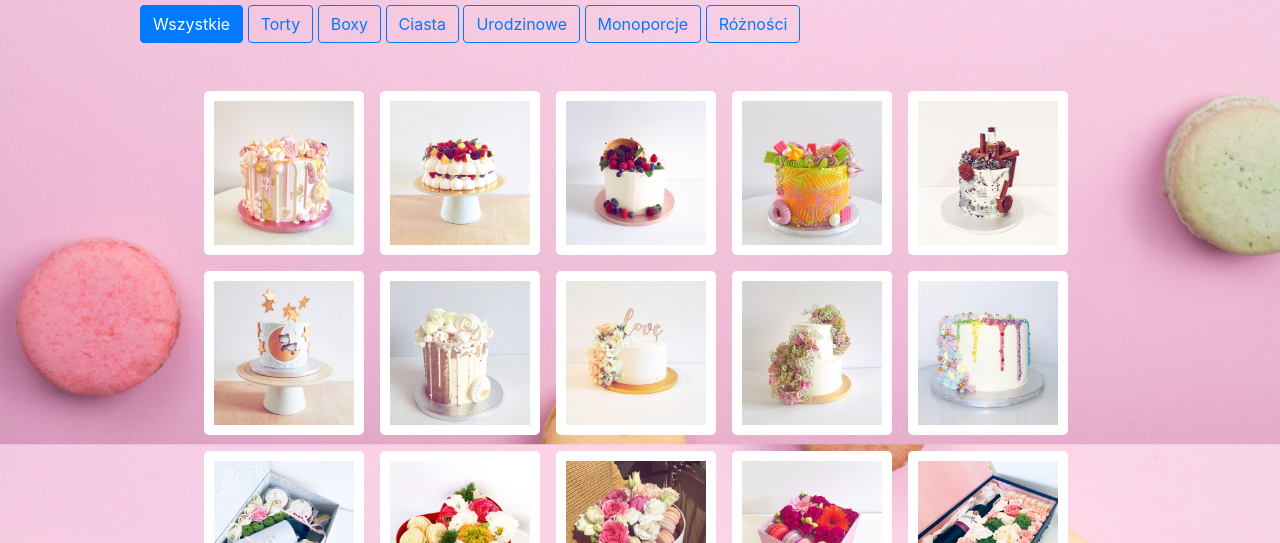
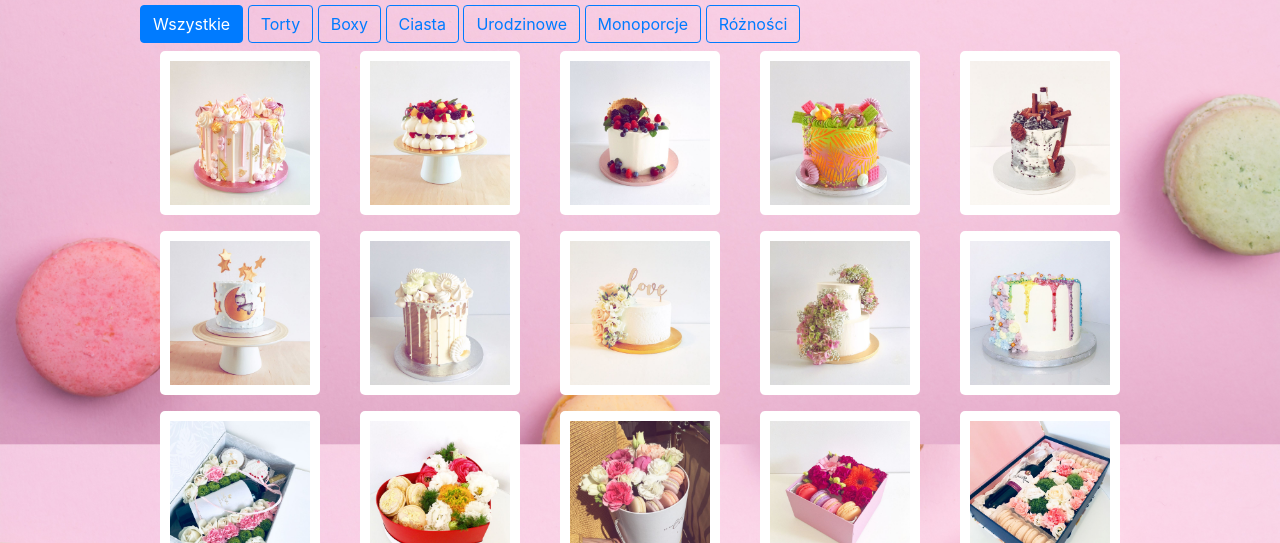
Before and after one commit to Marcin-integrator/addictive_muffin_website, a website built with webpack: page docs/index.html in a window 1280 px wide. Shown: the part 409-952 px from the top of the page. Built offline with nearby package versions, Linux system fonts and the light colour scheme.

Commit message:
gallery centered

```diff
--- a/docs/css/styles.css
+++ b/docs/css/styles.css
@@ -32,21 +32,18 @@ h1 {
 }
 
 .gallery {
-  margin: 8px;
-  padding: 2em;
-  width: fit-content;
+  display: flex;
+  flex-wrap: wrap;
+  width: auto;
 }
 
 .gallery > .column {
   padding: 8px;
 }
 
-.block {
-  padding: 0 1em 1.5em;
-}
-
 .column {
   display: grid;
+  margin: 0 auto;
   place-content: center;
   float: left;
   width: 11em;
```
